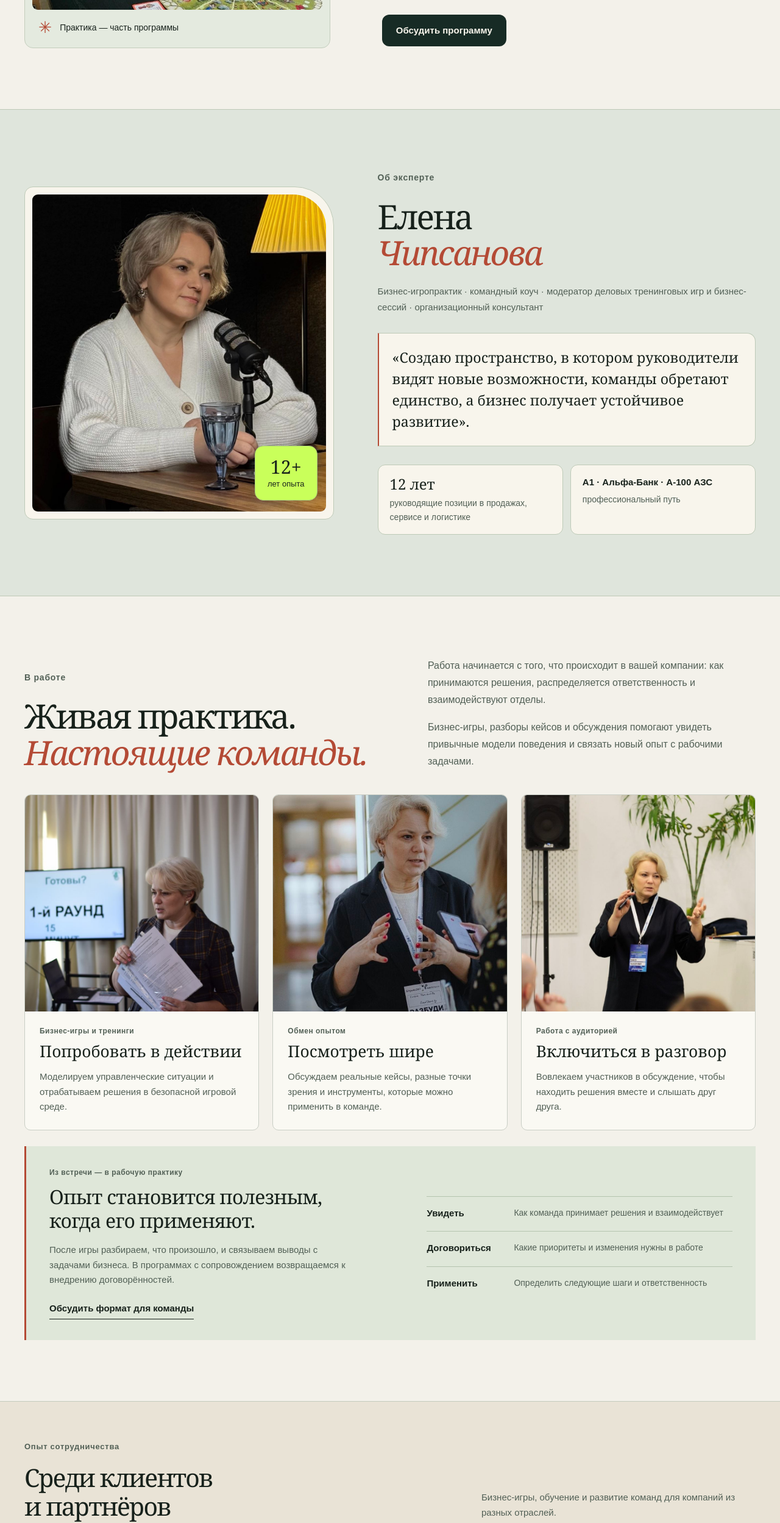
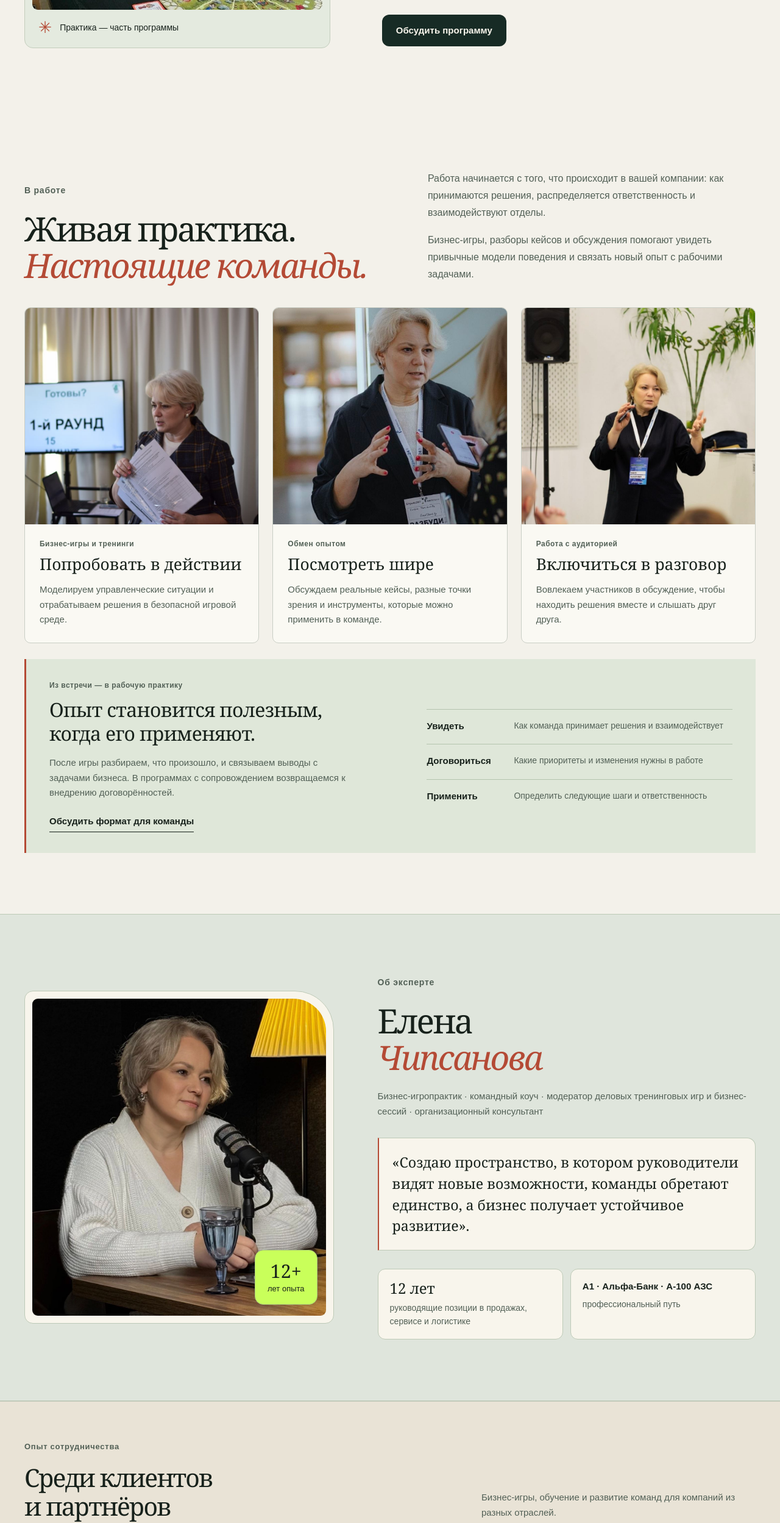
Before and after one commit to L1h0/lending-example, a website with bundled scripts: page docs/index.html in a window 1280 px wide. Shown: the part 5222-7720 px from the top of the page at 61% size. Built offline with nearby package versions, Linux system fonts and the light colour scheme.

Commit message:
Поменять местами блоки «Об эксперте» и «В работе»
После флагманской программы сначала расположен блок «В работе», затем «Об эксперте». Секции перемещены целиком вместе с содержимым, идентификаторами и предыдущим исправлением фото.

Согласованный снимок Sites: f16c51c42a1d5fe92be7b356f1856477d9f2515a.
Проверка: npm run check — успешно, семь тестов.
Контрольная ветка: checkpoint/2026-10-13-06-section-order.

```diff
--- a/docs/index.html
+++ b/docs/index.html
@@ -115,11 +115,7 @@
     <div class="programCopy"><p class="eyebrow"><i></i> Флагманская программа</p><h2 id="program-title">Трансформация<br> команды за <em>90 дней</em></h2><p>Для команд, которым нужна последовательная работа: от диагностики до сопровождения изменений. Этапы и критерии результата адаптируются под запрос компании.</p><ul class="programStages" role="list"><li>Диагностика команды</li><li>Стратегическая сессия</li><li>Бизнес-симуляции</li><li>Обучение и коучинг</li><li>Сопровождение внедрения</li></ul><button type="button" class="button primary" data-format="Программа «Трансформация команды за 90 дней»">Обсудить программу</button></div>
   </section>
 
-  <section class="about aboutEditorial section" id="about" aria-labelledby="about-title"><div class="shell aboutGrid">
-    <div class="aboutPortrait"><img src="./photos/portrait.jpg" width="1280" height="1280" loading="lazy" alt="Елена Чипсанова"><div class="stamp">12+<small>лет опыта</small></div></div>
-    <div class="aboutCopy"><p class="sectionLabel">Об эксперте</p><h2 id="about-title">Елена<br> <em>Чипсанова</em></h2><p class="role">Бизнес-игропрактик · командный коуч · модератор деловых тренинговых игр и бизнес-сессий · организационный консультант</p><blockquote>«Создаю пространство, в котором руководители видят новые возможности, команды обретают единство, а бизнес получает устойчивое развитие».</blockquote><div class="facts"><span><b>12 лет</b>руководящие позиции в продажах, сервисе и логистике</span><span><b>А1 · Альфа-Банк · А-100 АЗС</b>профессиональный путь</span><!-- Правка от 13.10.2026: строка географии проектов удалена по запросу заказчика. --></div></div>
-  </div></section>
-
+  <!-- Правка от 13.10.2026: блок «В работе» перенесён перед блоком «Об эксперте». -->
   <section class="gallery workGallery shell section" aria-labelledby="work-title">
     <div class="galleryHead">
       <div><p class="sectionLabel">В работе</p><h2 id="work-title">Живая практика.<br> <em>Настоящие команды.</em></h2></div>
@@ -136,6 +132,11 @@
       <ul><li><b>Увидеть</b><span>Как команда принимает решения и взаимодействует</span></li><li><b>Договориться</b><span>Какие приоритеты и изменения нужны в работе</span></li><li><b>Применить</b><span>Определить следующие шаги и ответственность</span></li></ul>
     </div>
   </section>
+
+  <section class="about aboutEditorial section" id="about" aria-labelledby="about-title"><div class="shell aboutGrid">
+    <div class="aboutPortrait"><img src="./photos/portrait.jpg" width="1280" height="1280" loading="lazy" alt="Елена Чипсанова"><div class="stamp">12+<small>лет опыта</small></div></div>
+    <div class="aboutCopy"><p class="sectionLabel">Об эксперте</p><h2 id="about-title">Елена<br> <em>Чипсанова</em></h2><p class="role">Бизнес-игропрактик · командный коуч · модератор деловых тренинговых игр и бизнес-сессий · организационный консультант</p><blockquote>«Создаю пространство, в котором руководители видят новые возможности, команды обретают единство, а бизнес получает устойчивое развитие».</blockquote><div class="facts"><span><b>12 лет</b>руководящие позиции в продажах, сервисе и логистике</span><span><b>А1 · Альфа-Банк · А-100 АЗС</b>профессиональный путь</span><!-- Правка от 13.10.2026: строка географии проектов удалена по запросу заказчика. --></div></div>
+  </div></section>
 
   <section class="clients clientsBand" aria-labelledby="clients-title">
     <div class="clientsHead shell">
```
Also changed, not shown: MIGRATION.md (+1 -0 lines), index.html (+6 -5 lines), README.md.
